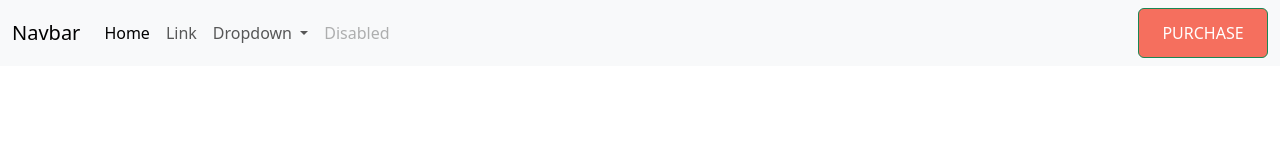
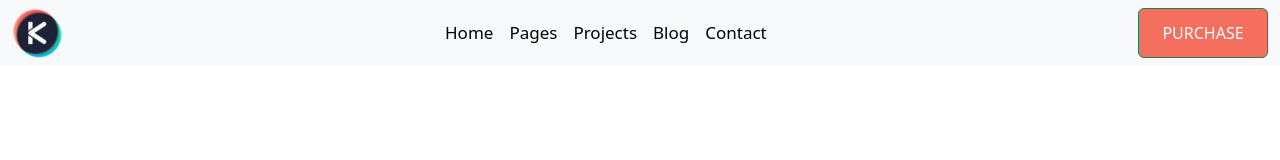
Before and after one commit to wisamosman/evanto, a plain HTML site: page index.html in a window 1280 px wide. Drawn offline with nearby package versions, Linux system fonts and the light colour scheme.

Commit message:
edit html1

```diff
--- a/css/style.css
+++ b/css/style.css
@@ -9,3 +9,13 @@
 background-color: white;
 color: blue;
 }
+.navbar-nav{
+    margin-left: 375px;
+}
+.nav-link{
+    color: black;
+    font-size: 17px;
+}
+.an{
+    background-color: #FFFFFF;
+}
--- a/index.html
+++ b/index.html
@@ -1,41 +1,39 @@
 <!doctype html>
 <html lang="en">
+
 <head>
     <meta charset="utf-8">
     <meta name="viewport" content="width=device-width, initial-scale=1">
     <title>Bootstrap demo</title>
-    <link href="https://cdn.jsdelivr.net/npm/bootstrap@5.3.0-alpha1/dist/css/bootstrap.min.css" rel="stylesheet" integrity="sha384-GLhlTQ8iRABdZLl6O3oVMWSktQOp6b7In1Zl3/Jr59b6EGGoI1aFkw7cmDA6j6gD" crossorigin="anonymous">
+    <link href="https://cdn.jsdelivr.net/npm/bootstrap@5.3.0-alpha1/dist/css/bootstrap.min.css" rel="stylesheet"
+        integrity="sha384-GLhlTQ8iRABdZLl6O3oVMWSktQOp6b7In1Zl3/Jr59b6EGGoI1aFkw7cmDA6j6gD" crossorigin="anonymous">
     <link rel="stylesheet" href="css/style.css">
 </head>
+
 <body>
     <div class="an1">
         <nav class="navbar navbar-expand-lg bg-body-tertiary">
             <div class="container-fluid">
-          <a class="navbar-brand" href="#">Navbar</a>
-          <button class="navbar-toggler" type="button" data-bs-toggle="collapse" data-bs-target="#navbarSupportedContent" aria-controls="navbarSupportedContent" aria-expanded="false" aria-label="Toggle navigation">
-            <span class="navbar-toggler-icon"></span>
-          </button>
+                <img src="image/evanto3.png" alt="" srcset="">
                 <div class="collapse navbar-collapse" id="navbarSupportedContent">
                     <ul class="navbar-nav me-auto mb-2 mb-lg-0">
                         <li class="nav-item">
-                <a class="nav-link active" aria-current="page" href="#">Home</a>
+                            <a class="nav-link " aria-current="page" href="#">Home</a>
                         </li>
                         <li class="nav-item">
-                <a class="nav-link" href="#">Link</a>
+                            <a class="nav-link " aria-current="page" href="#">
+                                Pages</a>
                         </li>
-              <li class="nav-item dropdown">
-                <a class="nav-link dropdown-toggle" href="#" role="button" data-bs-toggle="dropdown" aria-expanded="false">
-                  Dropdown
-                </a>
-                <ul class="dropdown-menu">
-                  <li><a class="dropdown-item" href="#">Action</a></li>
-                  <li><a class="dropdown-item" href="#">Another action</a></li>
-                  <li><hr class="dropdown-divider"></li>
-                  <li><a class="dropdown-item" href="#">Something else here</a></li>
-                </ul>
+
+                        <li class="nav-item">
+                            <a class="nav-link ">Projects</a>
                         </li>
                         <li class="nav-item">
-                <a class="nav-link disabled">Disabled</a>
+                            <a class="nav-link ">Blog
+                            </a>
+                        </li>
+                        <li class="nav-item">
+                            <a class="nav-link ">Contact</a>
                         </li>
                     </ul>
                     <form class="d-flex" role="search">
@@ -46,6 +44,9 @@
             </div>
         </nav>
     </div>
-    <script src="https://cdn.jsdelivr.net/npm/bootstrap@5.3.0-alpha1/dist/js/bootstrap.bundle.min.js" integrity="sha384-w76AqPfDkMBDXo30jS1Sgez6pr3x5MlQ1ZAGC+nuZB+EYdgRZgiwxhTBTkF7CXvN" crossorigin="anonymous"></script>
+    <script src="https://cdn.jsdelivr.net/npm/bootstrap@5.3.0-alpha1/dist/js/bootstrap.bundle.min.js"
+        integrity="sha384-w76AqPfDkMBDXo30jS1Sgez6pr3x5MlQ1ZAGC+nuZB+EYdgRZgiwxhTBTkF7CXvN" crossorigin="anonymous">
+    </script>
 </body>
+
 </html>
```
Lines whose indentation alone changed are shown as unchanged.
